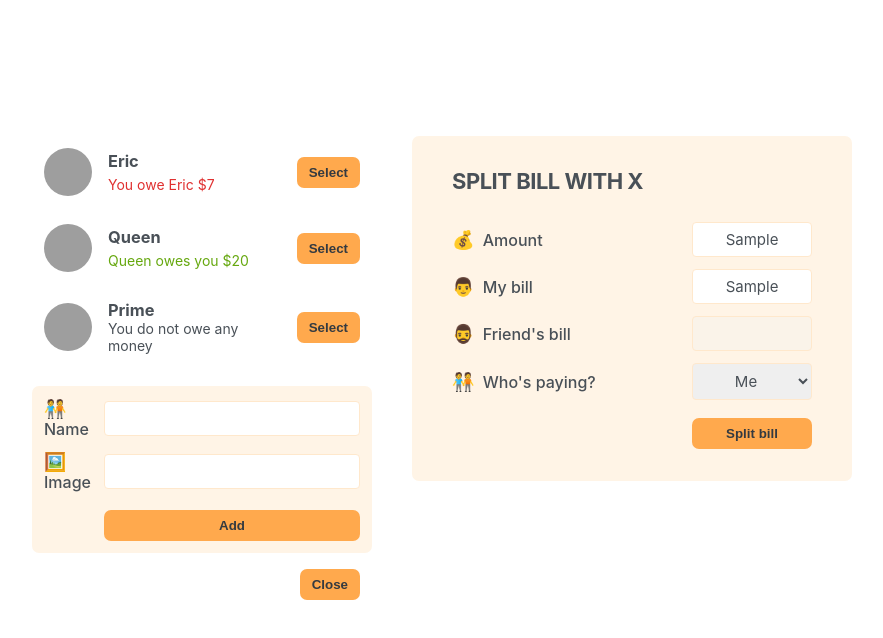
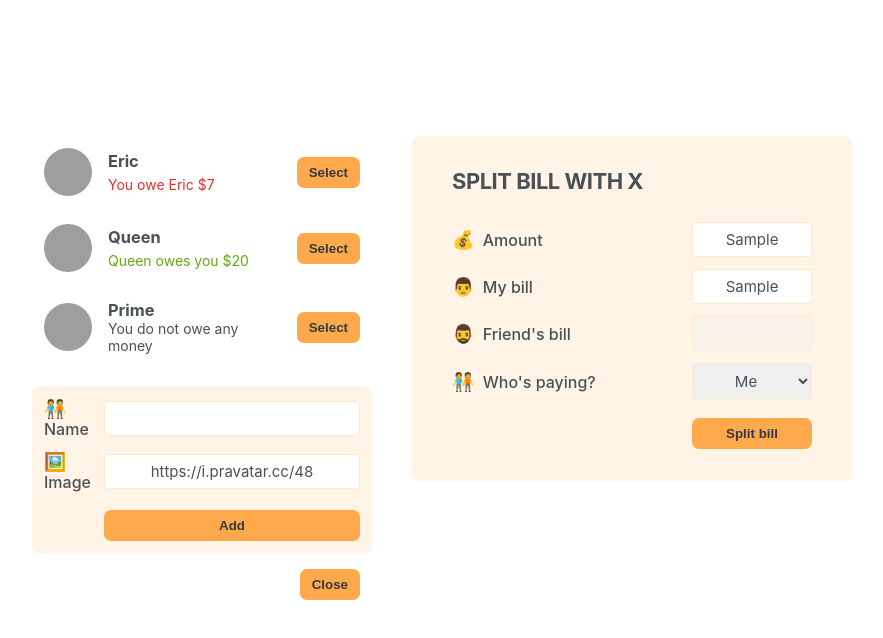
Before and after one commit to Edswel/reacteatingwithfriends, a React (Vite) app: page / in a window 1280 px wide. Both pictures are taken after typing "Sample", "Sample" into the empty fields and a click on the button "Add friend". Shown: the top 638 px of the page, without its empty margins (198-1081 px from the left). Built offline with nearby package versions, Linux system fonts and the light colour scheme; grey boxes are pictures that could not be loaded.

Commit message:
Add functionality to add new friend

```diff
--- a/src/App.jsx
+++ b/src/App.jsx
@@ -27,17 +27,23 @@ const initialFriends = [
 ];
 
 function App() {
+  const [friends, setFriends] = useState(initialFriends);
   const [showAddFriend, setShowAddFriend] = useState(false);
 
   function handleShowAddFriend() {
     setShowAddFriend((show) => !show);
   }
 
+  function handleAddFriend(friend) {
+    setFriends((friends) => [...friends, friend]);
+    setShowAddFriend(false);
+  }
+
   return (
     <div className='app'>
       <div className='sidebar'>
-        <FriendsList initialFriends={initialFriends} />
-        {showAddFriend && <FormAddFriend />}
+        <FriendsList friends={friends} />
+        {showAddFriend && <FormAddFriend onAddFriend={handleAddFriend} />}
         <Button onClick={handleShowAddFriend}>{showAddFriend ? 'Close' : 'Add friend'}</Button>
       </div>
 
--- a/src/components/FormAddFriend.jsx
+++ b/src/components/FormAddFriend.jsx
@@ -1,14 +1,37 @@
-import React from 'react';
+import React, { useState } from 'react';
 import Button from './Button';
 
-const FormAddFriend = () => {
+const FormAddFriend = ({onAddFriend}) => {
+  const [name, setName] = useState('');
+  const [image, setImage] = useState("https://i.pravatar.cc/48");
+
+  function handleSubmit(e) {
+    e.preventDefault();
+
+    if (!name || !image) return;
+
+    const id = crypto.randomUUID()
+
+    const newFriend = {
+      name,
+      image: `${image}?=${id}`,
+      balance: 0,
+      id
+    };
+
+    onAddFriend(newFriend);
+
+    setName('');
+    setImage('https://i.pravatar.cc/48');
+  }
+
   return (
-    <form className='form-add-friend'>
+    <form className='form-add-friend' onSubmit={handleSubmit}>
       <label htmlFor="">🧑‍🤝‍🧑 Name</label>
-      <input type="text" />
+      <input type="text" value={name} onChange={(e) => setName(e.target.value)} />
 
       <label htmlFor="">🖼️ Image</label>
-      <input type="text" />
+      <input type="text" value={image} onChange={(e) => setImage(e.target.value)} />
 
       <Button>Add</Button>
     </form>
--- a/src/components/FriendsList.jsx
+++ b/src/components/FriendsList.jsx
@@ -1,8 +1,7 @@
 import React from 'react';
 import Friend from './Friend';
 
-const FriendsList = ({initialFriends}) => {
-  const friends = initialFriends;
+const FriendsList = ({friends}) => {
 
   return (
     <ul>
```
